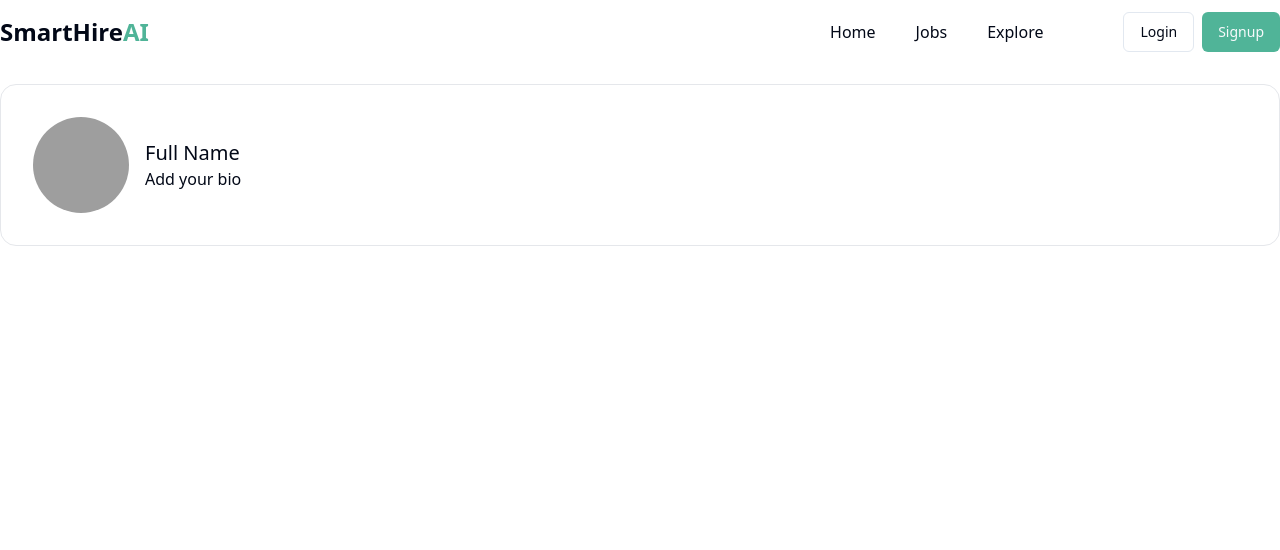
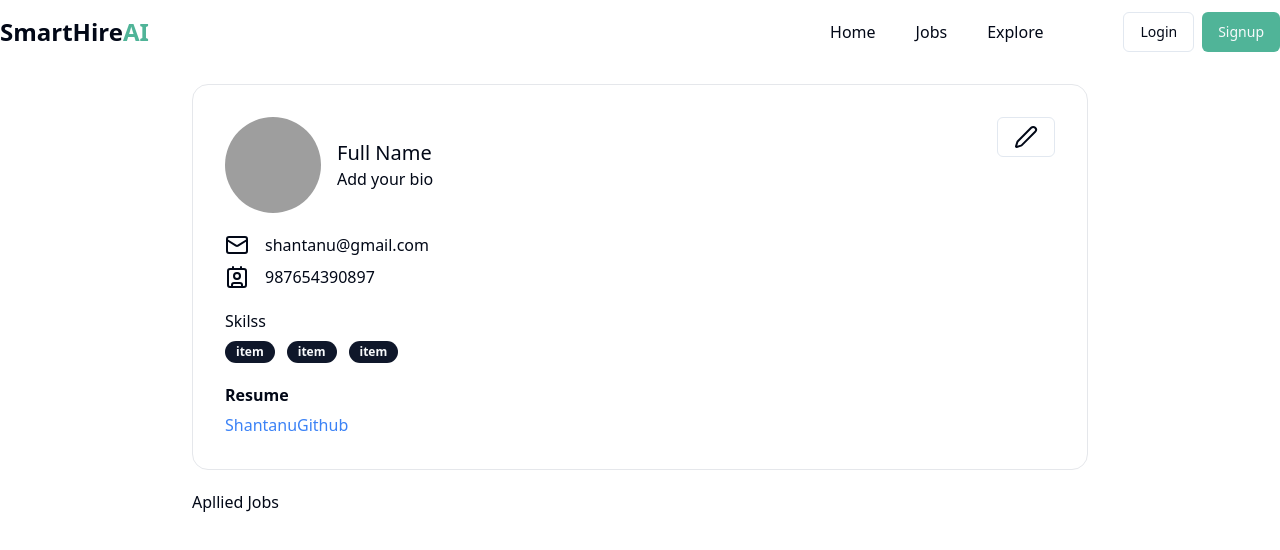
Before and after one commit to shantanusabyasachi16/SmartHireAI, a React (Vite) app in the folder frontend/: page /profile in a window 1280 px wide. Shown: the top 550 px of the page. Built offline with nearby package versions, Linux system fonts and the light colour scheme; grey boxes are pictures that could not be loaded.

Commit message:
done the user profile section

```diff
--- /dev/null
+++ b/frontend/src/pages/AppliedJobTable.jsx
@@ -0,0 +1,9 @@
+import React from 'react'
+
+const AppliedJobTable = () => {
+  return (
+    <div></div>
+  )
+}
+
+export default AppliedJobTable
--- a/frontend/src/pages/Profile.jsx
+++ b/frontend/src/pages/Profile.jsx
@@ -1,12 +1,19 @@
 import Navbar from "@/components/shared/Navbar";
 import { Avatar, AvatarImage } from "@/components/ui/avatar";
+import { Badge } from "@/components/ui/badge";
+import { Button } from "@/components/ui/button";
+import { Label } from "@/components/ui/label";
+import { Contact, Mail, Pen } from "lucide-react";
 import React from "react";
-
+import AppliedJobTable from "./AppliedJobTable";
+const Skilss = ["java", "javascript", "python"];
+const isresume = true;
 const Profile = () => {
   return (
     <div>
       <Navbar />
-      <div className="max-w-7xl mx-auto bg-white border border-gray-200 rounded-2xl my-5 p-8">
+      <div className="max-w-4xl mx-auto bg-white border border-gray-200 rounded-2xl my-5 p-8">
+        <div className=" flex justify-between">
           <div className="flex items-center gap-4">
             <Avatar className="h-24 w-24">
               <AvatarImage src="https://i.pinimg.com/originals/09/2f/7b/092f7b121aaabf4449aee3555b0f26a2.png" />
@@ -16,6 +23,48 @@
               <p>Add your bio</p>
             </div>
           </div>
+          <Button className="text-right" variant="outline">
+            <Pen />
+          </Button>
+        </div>
+        <div className="my-5">
+          <div className="flex items-center gap-4 my-2">
+            <Mail />
+            <span>shantanu@gmail.com</span>
+          </div>
+          <div className="flex items-center gap-4 my-2">
+            <Contact />
+            <span>987654390897</span>
+          </div>
+        </div>
+        <div className="my-5">
+          <h1>Skilss</h1>
+          <div className=" flex items-center gap-3 my-2">
+            {Skilss.length != 0 ? (
+              Skilss.map((item, index) => <Badge key={index}>item</Badge>)
+            ) : (
+              <span>NA</span>
+            )}
+          </div>
+        </div>
+        <div className="grid w-full max-w-sm items-center gap-1.5">
+          <Label className="text-md font-bold">Resume</Label>
+          {isresume ? (
+            <a
+              target="blank"
+              href="https://github.com/shantanusabyasachi16"
+              className="font-medium text-blue-500 hover:text-blue-800 cursor-pointer"
+            >
+              ShantanuGithub
+            </a>
+          ) : (
+            <span>Na</span>
+          )}
+        </div>
+      </div>
+      <div className=" max-w-4xl mx-auto bg-white rounded-2xl">
+        <h1> Apllied Jobs</h1>
+        <AppliedJobTable />
       </div>
     </div>
   );
```
Lines whose indentation alone changed are shown as unchanged.
